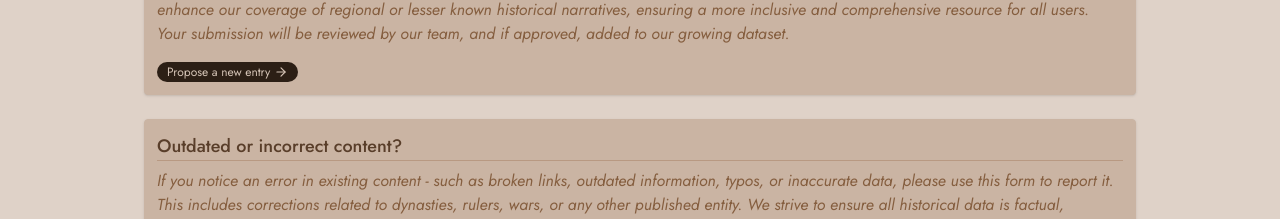
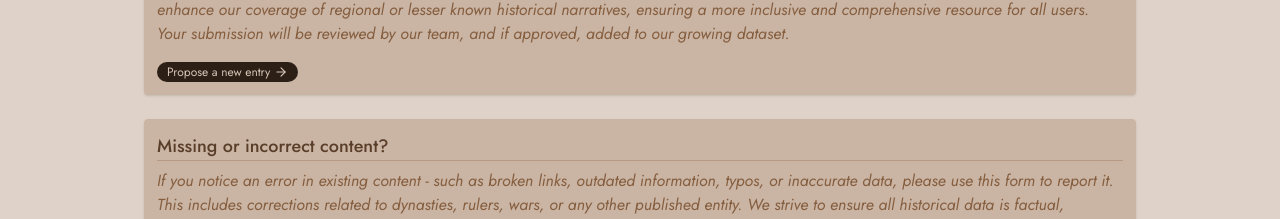
Before and after one commit to sunillshastry/itihaas-client, a React (Vite) app: page /issues in a window 1280 px wide. Shown: the part 973-1192 px from the top of the page. Built offline with nearby package versions, Linux system fonts and the light colour scheme; a web font is replaced by a local one.

Commit message:
Update IssueTypeLink usage content

```diff
--- a/src/pages/Issues.tsx
+++ b/src/pages/Issues.tsx
@@ -54,7 +54,7 @@ function Issues() {
 					</IssueTypeLink>
 
 					<IssueTypeLink
-						title="Outdated or incorrect content?"
+						title="Missing or incorrect content?"
 						linkContent="Report a correction"
 						to="fix"
 					>
```
